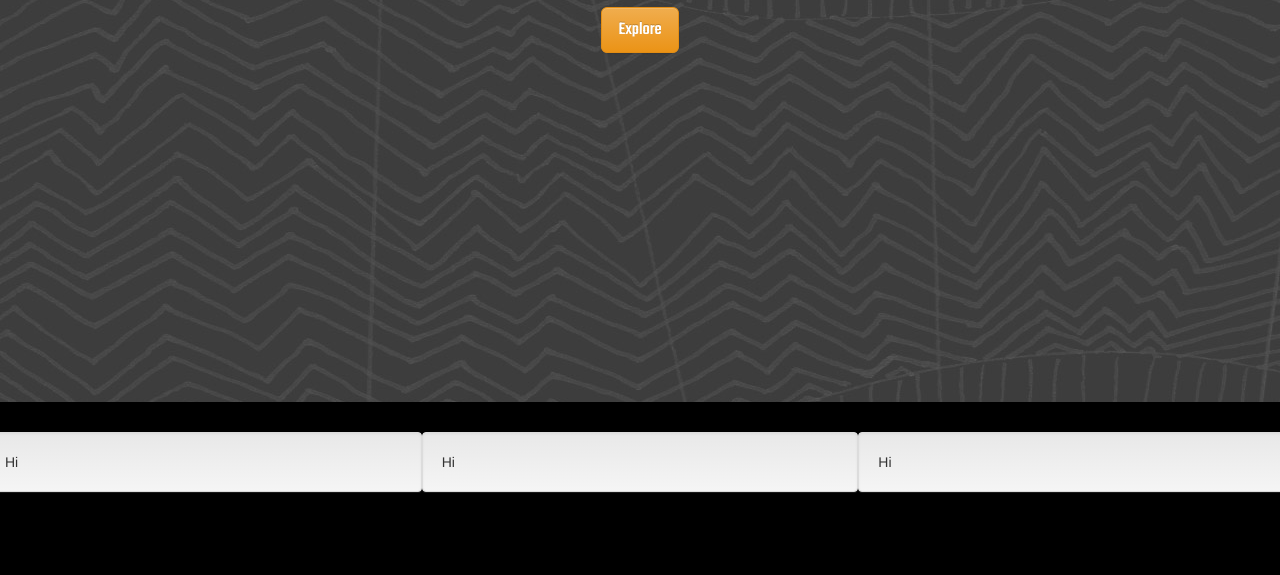
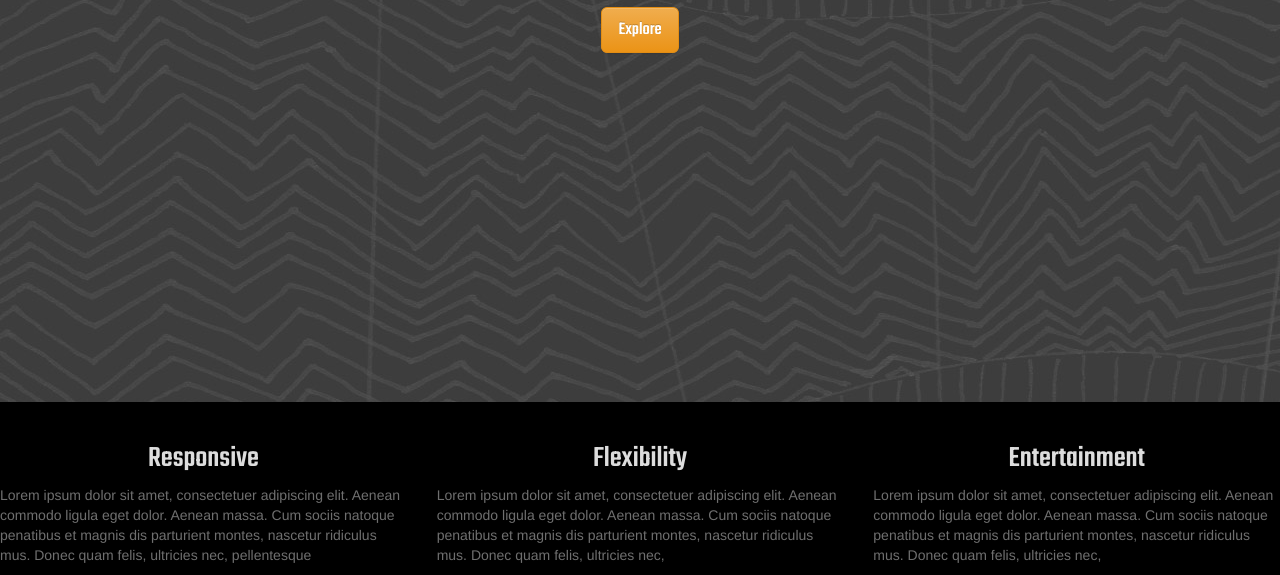
Before and after one commit to AlanHaghy/Epilogue, a plain HTML site: page index.html in a window 1280 px wide. Shown: the part 338-913 px from the top of the page. Before the commit the page ends 850 px from the top, so only its background shows below. Drawn offline with nearby package versions, Linux system fonts and the light colour scheme.

Commit message:
latest changes

```diff
--- a/css/style.css
+++ b/css/style.css
@@ -8,9 +8,7 @@ background:black;
 
 }
 
-.navbar {
-	font-family: 'Teko', sans-serif;
-	}
+.navbar {font-family: 'Teko', sans-serif}
 
 #SVGpath {
 	display:block;
@@ -35,3 +33,6 @@ background:black;
 	margin-top: 2.6em;
 	line-height:0.6em;
 	}
+
+div .row h2 {font-family: 'Teko', sans-serif;color:#ddd; margin: 10px 0 10px 0}
+div .row p {color:#6F6F6F}
--- a/index.html
+++ b/index.html
@@ -50,21 +50,34 @@
         <div class=" text-center">
             <h1>Epilogue NewMedia</h1>
             <p>The Reliable example of Bootstrap on a Responsive SPA</p>
-            <div class="btn-group">
-            <a href="" class="btn btn-lg btn-warning">Explore</a>
-            </div>
+                <div class="btn-group">
+                	<a href="" class="btn btn-lg btn-warning">Explore</a>
+                </div>
         </div>
 </div>
-<div class="row">
-<div class="well col-sm-4">Hi</div>
-<div class="well col-sm-4">Hi</div>
-<div class="well col-sm-4">Hi</div>
-</div>
+
+    <div class="row firstContainer">
+        <div class="col-lg-4">
+        <h2 class="text-center"> Responsive</h2>
+        <p>Lorem ipsum dolor sit amet, consectetuer adipiscing elit. Aenean commodo ligula eget dolor. Aenean massa. Cum sociis natoque penatibus et magnis dis parturient montes, nascetur ridiculus mus. Donec quam felis, ultricies nec, pellentesque  </p>
+        </div>
+
+        <div class="col-lg-4">
+        <h2 class="text-center"> Flexibility</h2>
+        <p>Lorem ipsum dolor sit amet, consectetuer adipiscing elit. Aenean commodo ligula eget dolor. Aenean massa. Cum sociis natoque penatibus et magnis dis parturient montes, nascetur ridiculus mus. Donec quam felis, ultricies nec,  </p>
+        </div>
+        <div class="col-lg-4">
+
+        <h2 class="text-center"> Entertainment</h2>
+        <p>Lorem ipsum dolor sit amet, consectetuer adipiscing elit. Aenean commodo ligula eget dolor. Aenean massa. Cum sociis natoque penatibus et magnis dis parturient montes, nascetur ridiculus mus. Donec quam felis, ultricies nec, </p>
+
+        </div>
+    </div>
+
 </div> <!-- container -->
 
 <script type="text/javascript" src="https://code.jquery.com/jquery-2.2.1.min.js"></script>
 <script src="https://maxcdn.bootstrapcdn.com/bootstrap/3.3.6/js/bootstrap.min.js" integrity="sha384-0mSbJDEHialfmuBBQP6A4Qrprq5OVfW37PRR3j5ELqxss1yVqOtnepnHVP9aJ7xS" crossorigin="anonymous"></script>
 
-
 </body>
 </html>
```
